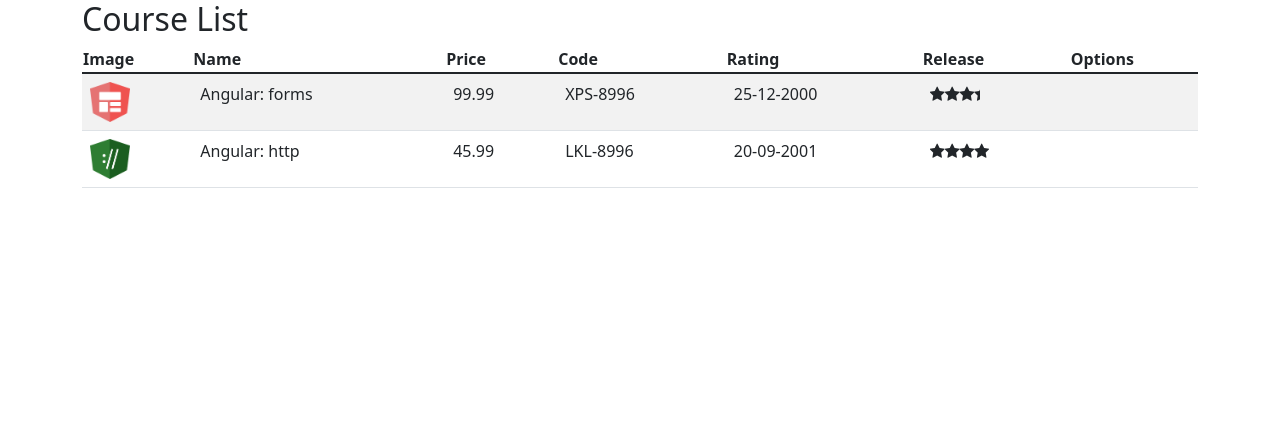
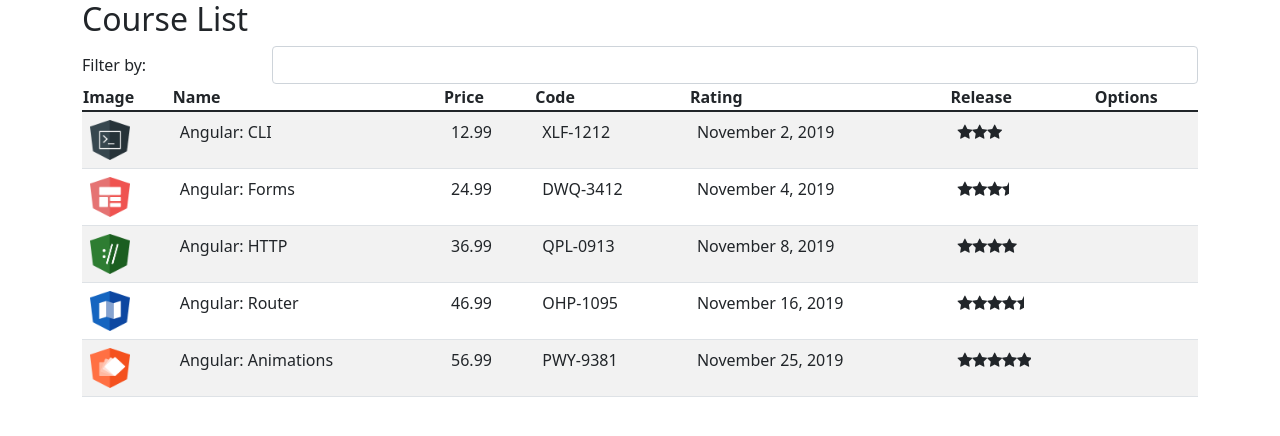
Before and after one commit to PedrosUsername/course-manager-f, an Angular app: page / in a window 1280 px wide. Shown: the top 436 px of the page. Built offline with nearby package versions, Linux system fonts and the light colour scheme.

Commit message:
course filter ok

```diff
--- a/src/app/course/course-list.component.html
+++ b/src/app/course/course-list.component.html
@@ -1,4 +1,11 @@
 <h2> Course List </h2>
+
+<div class="form-group row">
+    <label class="col-sm-2 col-form-label">Filter by:</label>
+    <div class="col-sm-10">
+        <input [(ngModel)]="filter" class="form-control">
+    </div>
+</div>
 
 <table class="table table-striped">
     <thead>
@@ -11,7 +18,7 @@
         <th>Options</th>
     </thead>
     <tbody>
-        <tr *ngFor="let course of courses">
+        <tr *ngFor="let course of filteredCourses">
             <td><img [src]="course.imageUrl" alt="course image" width="40" height="40"></td>
             <td>{{ course.name }}</td>
             <td>{{ course.price }}</td>
--- a/src/app/course/course-list.component.ts
+++ b/src/app/course/course-list.component.ts
@@ -1,35 +1,31 @@
 import { Component, OnInit } from '@angular/core'
 import { Course } from './course'
+import { CourseService } from './course.service';
 
 @Component({
   selector: 'app-course-list',
   templateUrl: './course-list.component.html',
 })
 export class CourseListComponent implements OnInit{
+
+  filteredCourses: Course[] = [];
+
   courses: Course[] = [];
 
+  _filterBy!: string;
+
+  constructor( private courseService: CourseService ) {}
+
   ngOnInit(): void {
-      this.courses = [
-          {
-              id: 1,
-              name: 'Angular: forms',
-              imageUrl: '/assets/images/forms.png',
-              price: 99.99,
-              code: 'XPS-8996',
-              duration: 120,
-              rating: 3.4,
-              releaseDate: '25-12-2000'
-          },
-          {
-              id: 2,
-              name: 'Angular: http',
-              imageUrl: '/assets/images/http.png',
-              price: 45.99,
-              code: 'LKL-8996',
-              duration: 80,
-              rating: 4,
-              releaseDate: '20-09-2001'
-          }
-      ]
+    this.courses = this.courseService.retrieveAll();
+    this.filteredCourses = this.courses
+  }
+
+  set filter(value: string){
+    this._filterBy = value;
+    this.filteredCourses = this.courses.filter((c: Course) => c.name.toLowerCase().indexOf(this._filterBy.toLocaleLowerCase()) > -1);
+  }
+  get filter(){
+    return this._filterBy;
   }
 }
--- /dev/null
+++ b/src/app/course/course.service.ts
@@ -0,0 +1,66 @@
+import { Course } from './course';
+import { Injectable } from '@angular/core';
+
+@Injectable({
+    providedIn: 'root'
+})
+export class CourseService {
+
+    retrieveAll(): Course[] {
+        return COURSES;
+    }
+
+}
+
+var COURSES: Course[] = [
+    {
+        id: 1,
+        name: 'Angular: CLI',
+        releaseDate: 'November 2, 2019',
+        duration: 120,
+        code: 'XLF-1212',
+        rating: 3,
+        price: 12.99,
+        imageUrl: '/assets/images/cli.png',
+    },
+    {
+        id: 2,
+        name: 'Angular: Forms',
+        releaseDate: 'November 4, 2019',
+        duration: 80,
+        code: 'DWQ-3412',
+        rating: 3.5,
+        price: 24.99,
+        imageUrl: '/assets/images/forms.png',
+    },
+    {
+        id: 3,
+        name: 'Angular: HTTP',
+        releaseDate: 'November 8, 2019',
+        duration: 80,
+        code: 'QPL-0913',
+        rating: 4.0,
+        price: 36.99,
+        imageUrl: '/assets/images/http.png',
+    },
+    {
+        id: 4,
+        name: 'Angular: Router',
+        releaseDate: 'November 16, 2019',
+        duration: 80,
+        code: 'OHP-1095',
+        rating: 4.5,
+        price: 46.99,
+        imageUrl: '/assets/images/router.png',
+    },
+    {
+        id: 5,
+        name: 'Angular: Animations',
+        releaseDate: 'November 25, 2019',
+        duration: 80,
+        code: 'PWY-9381',
+        rating: 5,
+        price: 56.99,
+        imageUrl: '/assets/images/animations.png',
+    }
+];
--- a/src/app/course/course.ts
+++ b/src/app/course/course.ts
@@ -1,6 +1,6 @@
 export class Course {
   id: number | undefined;
-  name: string | undefined;
+  name!: string;
   imageUrl: string | undefined;
   price: number | undefined;
   code: string | undefined;
```
